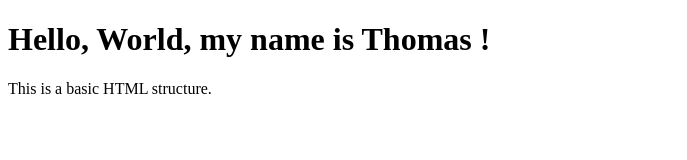
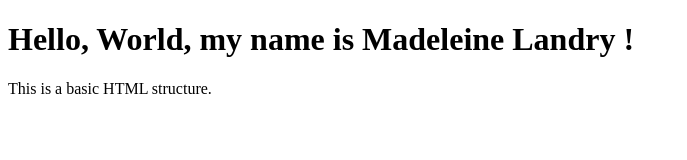
Before and after one commit to mlandry-wq/GitHub_firststep, a plain HTML site: page index.html in a window 1280 px wide. Shown: the whole page, without its empty margins (0-687 px from the left). Drawn offline with Linux system fonts and the light colour scheme.

Commit message:
update : add surname

```diff
--- a/index.html
+++ b/index.html
@@ -8,7 +8,7 @@
 </head>
 
 <body>
-    <h1>Hello, World, my name is Thomas !</h1>
+    <h1>Hello, World, my name is Madeleine Landry !</h1>
     <p>This is a basic HTML structure.</p>
 </body>
 
```
